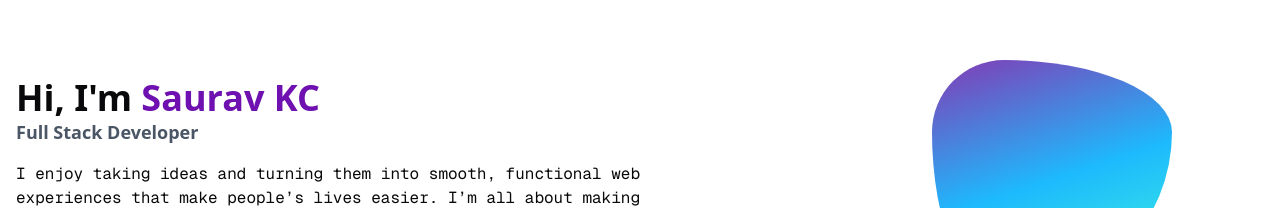
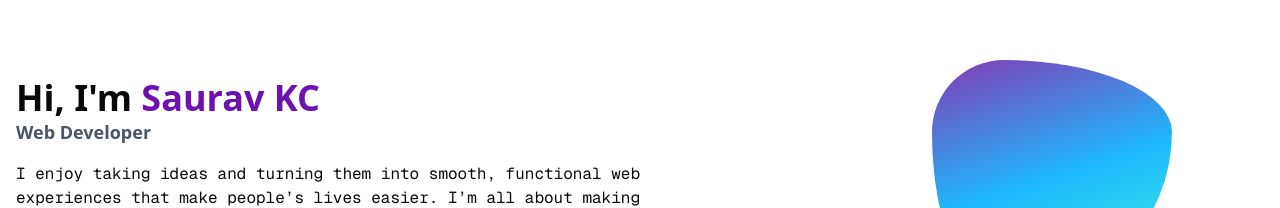
Before and after one commit to CodexCos/fictional-engine, a Next.js app: page / in a window 1280 px wide. Shown: the part 268-476 px from the top of the page. Built offline with nearby package versions, Linux system fonts and the light colour scheme.

Commit message:
fix:text

```diff
--- a/app/page.tsx
+++ b/app/page.tsx
@@ -28,7 +28,7 @@ export default function Home() {
               Hi, I'm <span className="highlighted-text">Saurav KC</span>
             </h1>
             <h2 className="text-lg p-3 sm:p-0 md:p-0 font-semibold text-gray-600">
-              Full Stack Developer
+              Web Developer
             </h2>
           </div>
           <div className="sm:hidden grid place-items-center">
```
